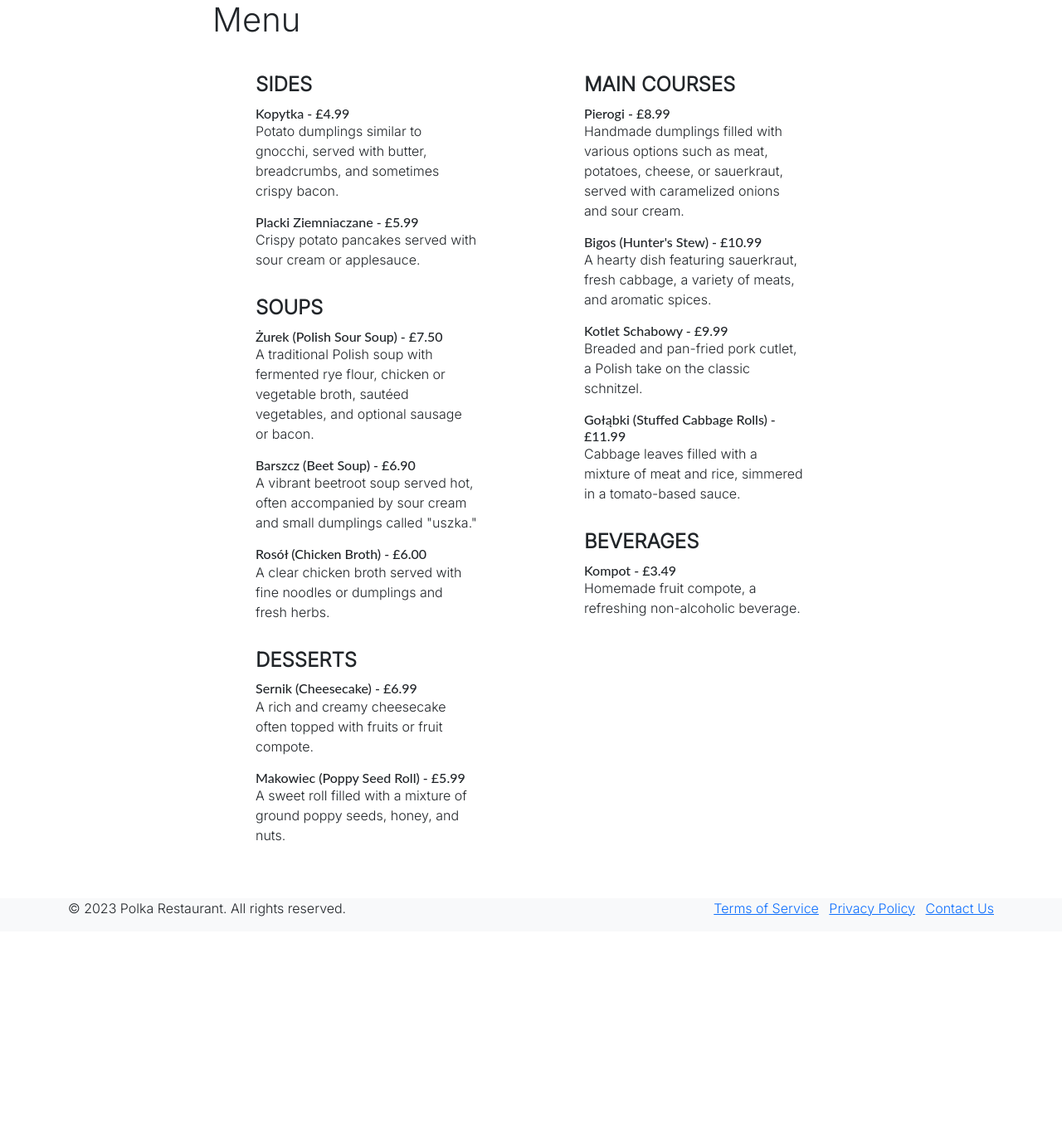
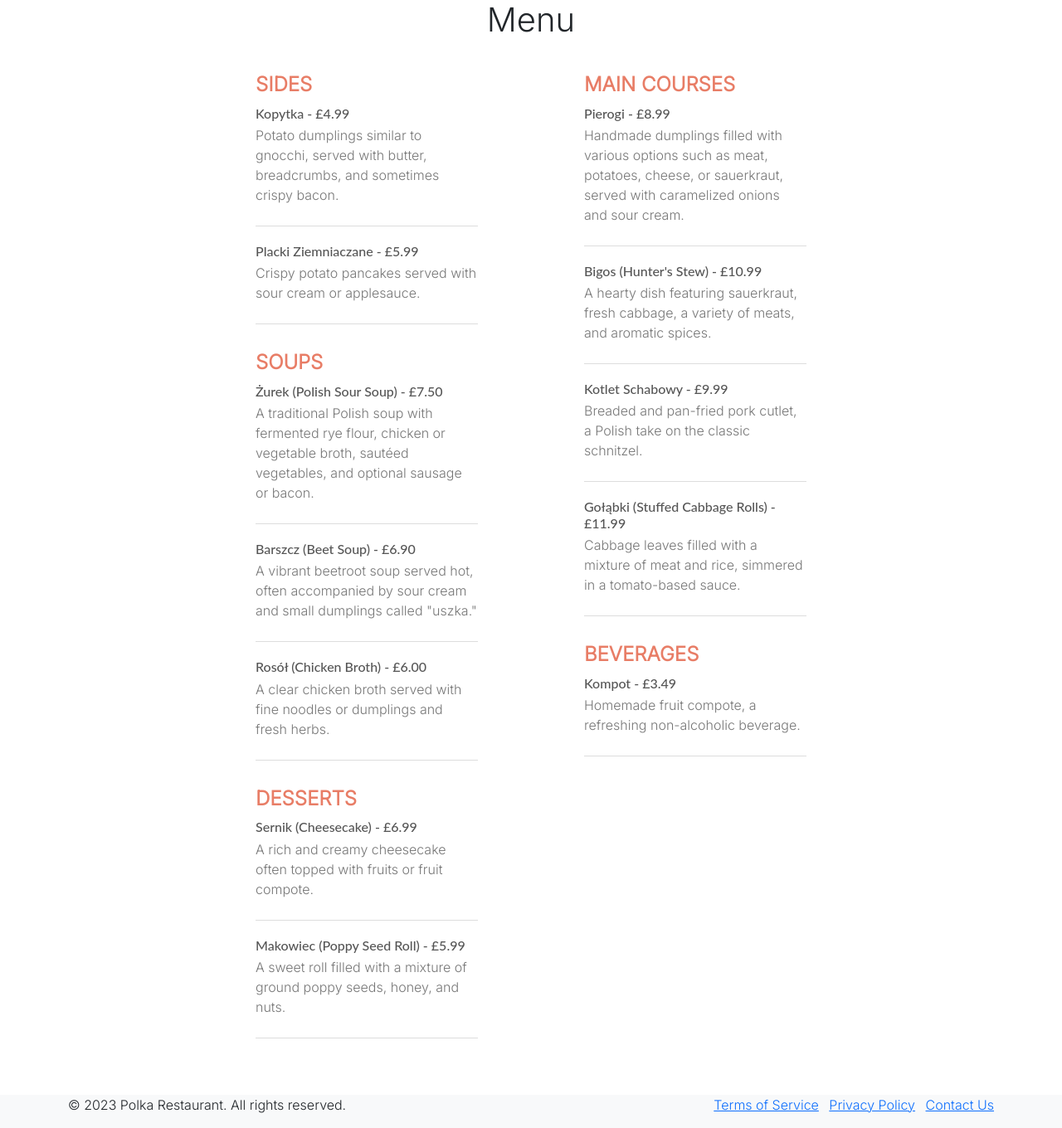
Before and after one commit to aleksandrasucho/polish-restaurant, a Django app: page /menu/ in a window 1280 px wide. Shown: the part 88-1448 px from the top of the page at 83% size. Before the commit the page ends 1193 px from the top, so only its background shows below. Run offline with Django 3.2, Linux system fonts and the light colour scheme; some libraries are stand-ins or nearby versions; some web fonts are replaced.

Commit message:
Add images to menu template

```diff
--- a/static/css/base.css
+++ b/static/css/base.css
@@ -326,6 +326,7 @@ form a:hover {
     font-weight: 600;
     margin-bottom: 10px;
     margin-top: 2rem;
+    color: #e87d66; /* Set the primary color */
 }
 
 .menu-h3 {
@@ -333,4 +334,84 @@ form a:hover {
     font-weight: 500;
     margin-bottom: 0;
     font-family: "Lato", sans-serif;
+    color: #555; /* Use a subdued color for menu item names */
+    transition: color 0.3s ease, transform 0.3s ease;
+    cursor: pointer;
 }
+
+.menu-item p {
+    color: #777; /* Use a slightly darker color for menu item descriptions */
+}
+
+.menu-item {
+    margin-bottom: 20px;
+    border-bottom: 1px solid #ddd; /* Add a subtle border between menu items */
+    padding-bottom: 15px;
+}
+
+/* Bootstrap Styling */
+.menu-item h3 {
+    margin-bottom: 5px;
+}
+
+.menu-item p {
+    margin-bottom: 10px;
+}
+
+.btn-primary {
+    background-color: #e87d66;
+    color: white;
+    font-weight: 600;
+    border: none;
+    padding: 10px 20px;
+    border-radius: 5px;
+    text-decoration: none;
+    transition: background-color 0.3s ease;
+}
+
+.btn-primary:hover {
+    background-color: #a03622;
+}
+
+.image-container {
+    position: relative;
+}
+
+.menu-image {
+    display: none;
+    position: absolute;
+    top: 0;
+    left: 0;
+    width: 100%;
+    height: auto;
+    border-radius: 5px;
+    opacity: 0; /* Initially set opacity to 0 */
+    transition: opacity 0.3s ease; /* Add a smooth transition effect */
+}
+
+.menu-item:hover .menu-image {
+    display: block;
+    opacity: 1; /* Set opacity to 1 on hover */
+}
+
+.tooltip {
+    display: none;
+    position: absolute;
+    bottom: -20px;
+    left: 50%;
+    transform: translateX(-50%);
+    padding: 5px;
+    background-color: #333;
+    color: #fff;
+    border-radius: 5px;
+    font-size: 0.8rem;
+}
+
+.menu-item:hover .tooltip {
+    display: block;
+}
+
+.menu-item:hover .menu-h3 {
+    color: #e87d66; /* Change color on hover */
+    transform: scale(1.1); /* Scale the text slightly on hover */
+}
--- a/templates/menu.html
+++ b/templates/menu.html
@@ -6,44 +6,68 @@
 <div class="menu-container">
     <div class="row">
         <!-- First Column -->
-        <h1 class="sub-page-title padding">Menu</h1>
+        <h1 class="sub-page-title padding text-center">Menu</h1>
         <div class="col-md-6 column-padding">
 
             <h2 class="menu-h2">SIDES</h2>
             <div class="menu-item">
-                <h3 class="menu-h3">Kopytka - £4.99</h3>
+                <h3 class="menu-h3">
+                    Kopytka - £4.99
+                    <span class="tooltip">Hover to see the picture</span>
+                </h3>
+                <div class="image-container">
+                <img class="menu-image" src="https://res.cloudinary.com/ds7qsnpge/image/upload/v1704335120/k_2FPhoto_2FRecipes_2F2020-12-how-to-make-kopytka_2F2020-12-14_ATK106998_h8jf8c.jpg" alt="Kopytka Image">
+                </div>
                 <p>Potato dumplings similar to gnocchi, served with butter, breadcrumbs, and sometimes crispy bacon.</p>
             </div>
 
             <div class="menu-item">
                 <h3 class="menu-h3">Placki Ziemniaczane - £5.99</h3>
+                <div class="image-container">
+                    <img class="menu-image" src="https://res.cloudinary.com/ds7qsnpge/image/upload/v1704336066/Placki-Ziemniaczane-Polish-Potato-Pancakes-1600sq-o_szmtju.jpg" alt="Placki Ziemniaczane Image">
+                    </div>
                 <p>Crispy potato pancakes served with sour cream or applesauce.</p>
             </div>
 
             <h2 class="menu-h2">SOUPS</h2>
             <div class="menu-item">
                 <h3 class="menu-h3">Żurek (Polish Sour Soup) - £7.50</h3>
+                <div class="image-container">
+                    <img class="menu-image" src="https://res.cloudinary.com/ds7qsnpge/image/upload/v1704336286/Zurek-Polish-Sour-Rye-Soup-1200x1200-1_wwde9d.jpg" alt="Zurek Image">
+                    </div>
                 <p>A traditional Polish soup with fermented rye flour, chicken or vegetable broth, sautéed vegetables, and optional sausage or bacon.</p>
             </div>
 
             <div class="menu-item">
                 <h3 class="menu-h3">Barszcz (Beet Soup) - £6.90</h3>
+                <div class="image-container">
+                    <img class="menu-image" src="https://res.cloudinary.com/ds7qsnpge/image/upload/v1704336363/Vegan-Red-Borscht-Christmas-1200sq_iyvfi7.jpg" alt="Barszcz Image">
+                    </div>
                 <p>A vibrant beetroot soup served hot, often accompanied by sour cream and small dumplings called "uszka."</p>
             </div>
 
             <div class="menu-item">
                 <h3 class="menu-h3">Rosół (Chicken Broth) - £6.00</h3>
+                <div class="image-container">
+                    <img class="menu-image" src="https://res.cloudinary.com/ds7qsnpge/image/upload/v1704336493/rosol-soup-featured_w5ecs3.jpg" alt="Rosol Image">
+                    </div>
                 <p>A clear chicken broth served with fine noodles or dumplings and fresh herbs.</p>
             </div>
 
             <h2 class="menu-h2">DESSERTS</h2>
             <div class="menu-item">
                 <h3 class="menu-h3">Sernik (Cheesecake) - £6.99</h3>
+                <div class="image-container">
+                    <img class="menu-image" src="https://res.cloudinary.com/ds7qsnpge/image/upload/v1704336547/Polish-cheesecake_cvrsl2.jpg" alt="Sernik Image">
+                    </div>
                 <p>A rich and creamy cheesecake often topped with fruits or fruit compote.</p>
             </div>
 
             <div class="menu-item">
                 <h3 class="menu-h3">Makowiec (Poppy Seed Roll) - £5.99</h3>
+                <div class="image-container">
+                    <img class="menu-image" src="https://res.cloudinary.com/ds7qsnpge/image/upload/v1704336699/polish-poppy-seed-cake_ffhs5l.jpg" alt="Makowiec Image">
+                    </div>
                 <p>A sweet roll filled with a mixture of ground poppy seeds, honey, and nuts.</p>
             </div>
         </div>
@@ -52,21 +76,33 @@
             <h2 class="menu-h2">MAIN COURSES</h2>
             <div class="menu-item">
                 <h3 class="menu-h3">Pierogi - £8.99</h3>
+                <div class="image-container">
+                    <img class="menu-image" src="https://res.cloudinary.com/ds7qsnpge/image/upload/v1704336855/delish-dill-cheddar-pierogis-102821-04-jg-min-1636731147.jpg_xc9e9b.jpg" alt="Pierogi Image">
+                    </div>
                 <p>Handmade dumplings filled with various options such as meat, potatoes, cheese, or sauerkraut, served with caramelized onions and sour cream.</p>
             </div>
 
             <div class="menu-item">
                 <h3 class="menu-h3">Bigos (Hunter's Stew) - £10.99</h3>
+                <div class="image-container">
+                    <img class="menu-image" src="https://res.cloudinary.com/ds7qsnpge/image/upload/v1704336904/bigos-1_nvfbon.jpg" alt="Bigos Image">
+                    </div>
                 <p>A hearty dish featuring sauerkraut, fresh cabbage, a variety of meats, and aromatic spices.</p>
             </div>
 
             <div class="menu-item">
                 <h3 class="menu-h3">Kotlet Schabowy - £9.99</h3>
+                <div class="image-container">
+                    <img class="menu-image" src="https://res.cloudinary.com/ds7qsnpge/image/upload/v1704336959/image-3-1-1_p9kclk.jpg" alt="Kotlet Schabowy Image">
+                    </div>
                 <p>Breaded and pan-fried pork cutlet, a Polish take on the classic schnitzel.</p>
             </div>
 
             <div class="menu-item">
                 <h3 class="menu-h3">Gołąbki (Stuffed Cabbage Rolls) - £11.99</h3>
+                <div class="image-container">
+                    <img class="menu-image" src="https://res.cloudinary.com/ds7qsnpge/image/upload/v1704337001/golabki-stuffed-cabbage-rolls-tomato-1200sq_sbxu22.jpg" alt="Golabki Image">
+                    </div>
                 <p>Cabbage leaves filled with a mixture of meat and rice, simmered in a tomato-based sauce.</p>
             </div>
 
@@ -79,4 +115,16 @@
     </div>
 </div>
 
+<script>
+    document.addEventListener('DOMContentLoaded', function () {
+        var menuItems = document.querySelectorAll('.menu-item');
+
+        menuItems.forEach(function (menuItem) {
+            menuItem.addEventListener('mouseenter', function () {
+                // Scroll down by the height of the window
+                window.scrollBy(0, window.innerHeight);
+            });
+        });
+    });
+</script>
 {% endblock %}
```
